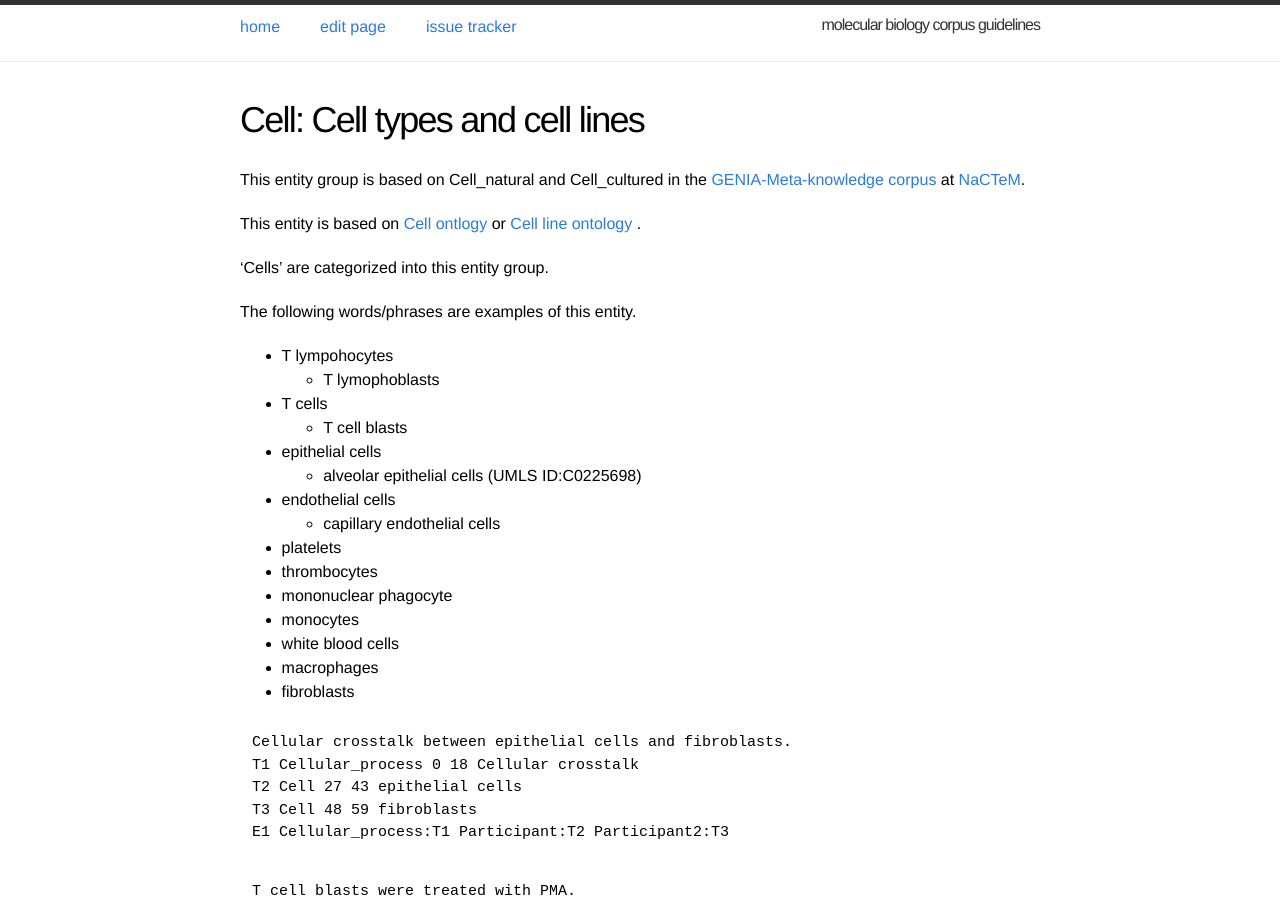
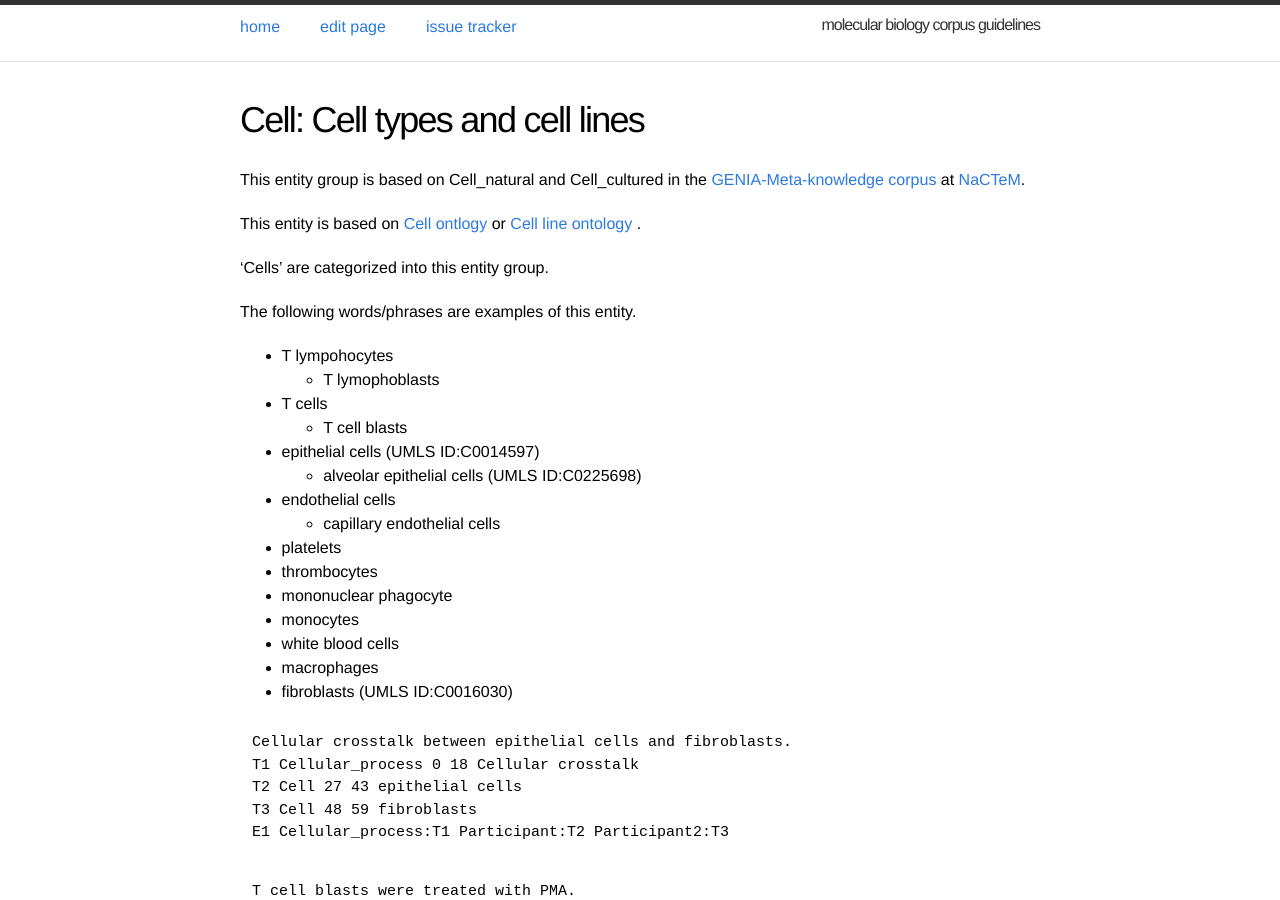
Before and after one commit to ezcatdb/molbiol_lung_corpus-guidelines, a Jekyll site: the page built from _entity/Cell.md, in a window 1280 px wide and 900 px high. Built offline with Jekyll 4.4.1, drawn with Linux system fonts in a browser that asks for light colours.

Commit message:
included UMLS IDs in _entity/Cell.md

```diff
--- a/_entity/Cell.md
+++ b/_entity/Cell.md
@@ -22,7 +22,7 @@ The following words/phrases are examples of this entity.
   - T lymophoblasts
 - T cells
   - T cell blasts
-- epithelial cells
+- epithelial cells (UMLS ID:C0014597)
   - alveolar epithelial cells (UMLS ID:C0225698)
 - endothelial cells
   - capillary endothelial cells
@@ -32,7 +32,7 @@ The following words/phrases are examples of this entity.
 - monocytes
 - white blood cells
 - macrophages
-- fibroblasts
+- fibroblasts (UMLS ID:C0016030)
 
 ~~~ ann
 Cellular crosstalk between epithelial cells and fibroblasts.
```
